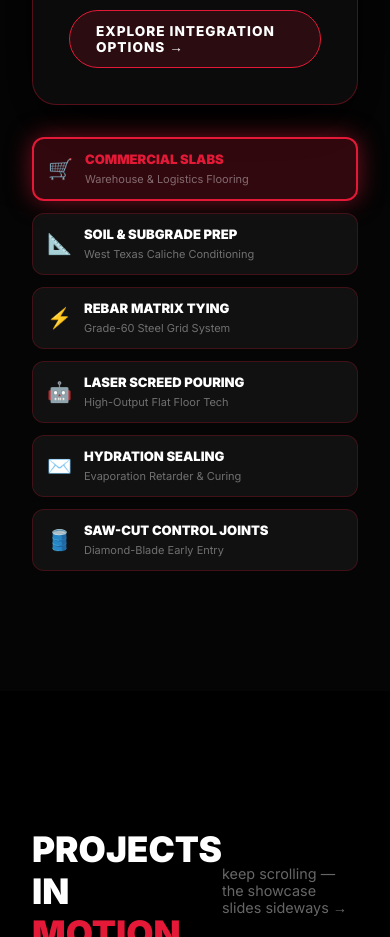
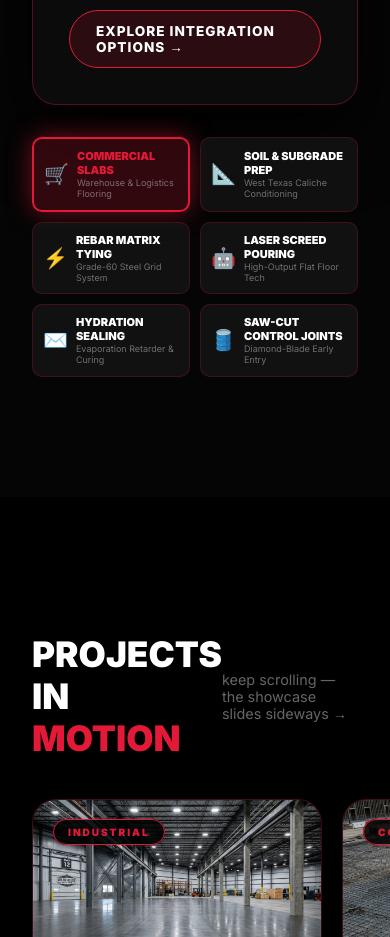
Before and after one commit to vriddhitechinfo-tech/permian, a Next.js app: page /services in a window 390 px wide. Shown: the part 3520-4457 px from the top of the page. Built offline with nearby package versions, Linux system fonts and the light colour scheme.

Commit message:
design: change node hub layout to a compact 2x3 grid on mobile

```diff
--- a/src/app/components/Services/ServicesExtendedGSAP.jsx
+++ b/src/app/components/Services/ServicesExtendedGSAP.jsx
@@ -309,10 +309,10 @@ export function InteractiveServiceNodeHub() {
                   >
                     <span style={{ fontSize: '20px' }}>{node.icon}</span>
                     <div>
-                      <h4 style={{ fontFamily: 'var(--font-heading)', fontSize: '13px', fontWeight: 900, color: isActive ? '#E31937' : '#fff', margin: 0, textTransform: 'uppercase' }}>
+                      <h4 className="hub-card-title" style={{ fontFamily: 'var(--font-heading)', fontSize: '13px', fontWeight: 900, color: isActive ? '#E31937' : '#fff', margin: 0, textTransform: 'uppercase' }}>
                         {node.name}
                       </h4>
-                      <span style={{ fontFamily: 'var(--font-body)', fontSize: '11px', color: 'rgba(255,255,255,0.4)' }}>
+                      <span className="hub-card-subtitle" style={{ fontFamily: 'var(--font-body)', fontSize: '11px', color: 'rgba(255,255,255,0.4)' }}>
                         {node.subtitle}
                       </span>
                     </div>
--- a/src/app/globals.css
+++ b/src/app/globals.css
@@ -122,15 +122,24 @@ a {
   .hub-node-grid {
     position: relative !important;
     inset: auto !important;
-    grid-template-columns: 1fr !important;
-    gap: 12px !important;
+    grid-template-columns: 1fr 1fr !important;
+    gap: 10px !important;
     padding: 0 !important;
   }
   .hub-center-node {
     display: none !important;
   }
   .hub-card {
-    border-radius: 12px !important;
-    padding: 12px 14px !important;
+    border-radius: 10px !important;
+    padding: 10px !important;
+    gap: 8px !important;
+  }
+  .hub-card-title {
+    font-size: 11px !important;
+  }
+  .hub-card-subtitle {
+    font-size: 9px !important;
+    line-height: 1.25 !important;
+    display: block !important;
   }
 }
```
